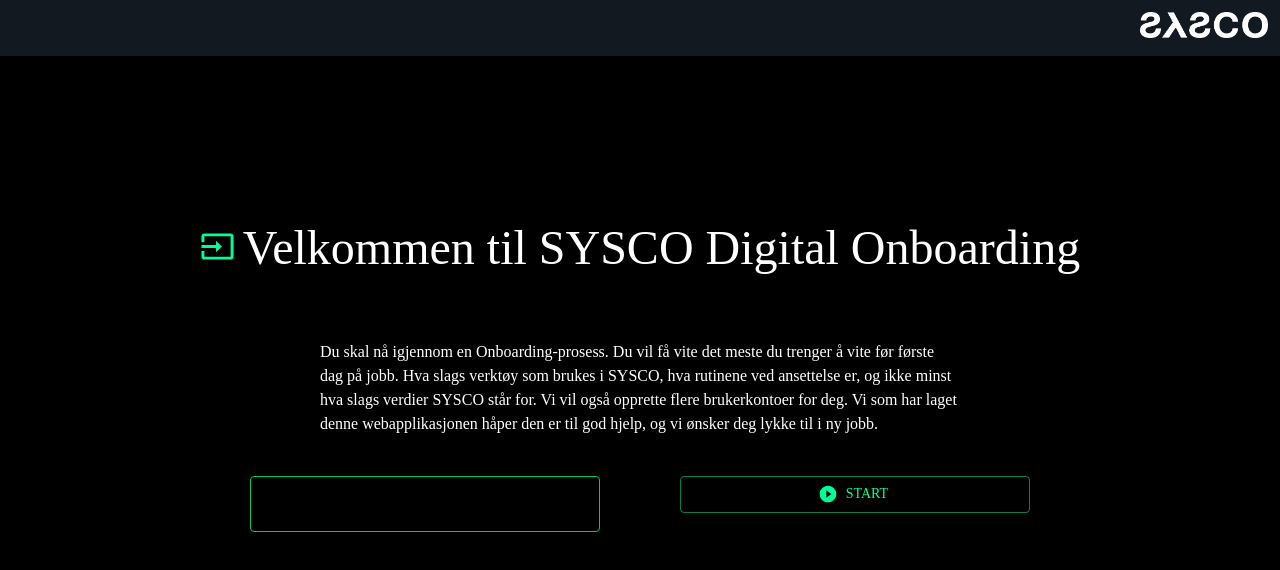
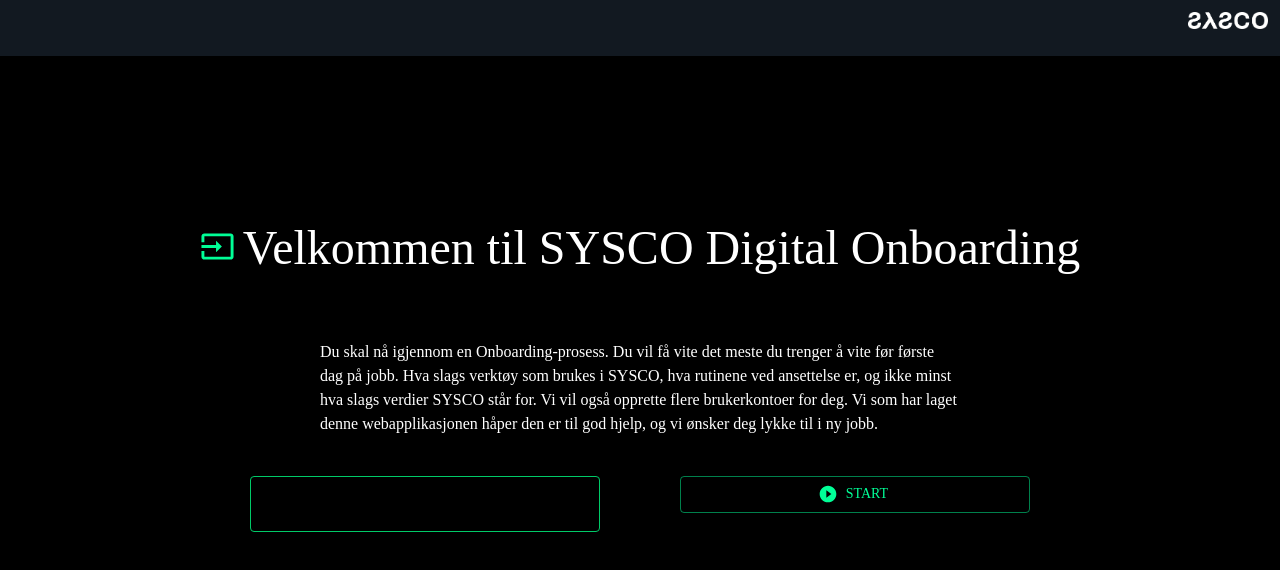
Before and after one commit to VidarErmesjo/SyscoDigitalOnboarding, a React (Create React App) app in the folder client/: page / in a window 1280 px wide. Shown: the top 570 px of the page. Built offline with nearby package versions, Linux system fonts and the light colour scheme.

Commit message:
Torsdag.

```diff
--- a/client/src/App.tsx
+++ b/client/src/App.tsx
@@ -1,6 +1,6 @@
 import React from 'react';
 import {
-	BrowserRouter as Router,
+	BrowserRouter,
 	Switch
 } from 'react-router-dom';
 
@@ -9,13 +9,7 @@ import {
 	Grid,
 	makeStyles,
 	Theme,
-	Typography,
 } from '@material-ui/core';
-
-import {
-	ChevronLeft as LeftIcon,
-	ChevronRight as RightIcon
-} from '@material-ui/icons';
 
 import Feed from './components/Content/Feed';
 import Footer from './components/Footer/Footer';
@@ -34,11 +28,12 @@ const useStyles = makeStyles((theme: Theme) =>
 			backgroundColor: theme.palette.primary.main,
 			width: '100%',
 			height: theme.spacing(7),
-			zIndex: 1,
+			zIndex: 2,
 		},
 		content: {
+			width: 'fit-content',
+			height: 'fit-content',
 			textAlign: 'center',
-			//justifyContent: 'center',
 			zIndex: 0,
 		},
 		footer: {
@@ -52,32 +47,15 @@ const useStyles = makeStyles((theme: Theme) =>
 	}),
 );
 
-export default function App() {
+export default function App(props: any) {
 	const classes = useStyles();
 
 	document.body.style.overflow = 'hidden';	// Deaktiverer scrolling
 
-	/*const [blank, setBlank] = React.useState<undefined | boolean>(undefined);
-	let ratio: undefined | number = undefined;
-	React.useEffect(() => {
-		function handleResize() {
-			ratio = window.innerWidth / window.innerHeight;
-
-			console.log(ratio);
-
-			if(ratio < (3/2) || ratio > 1.78) {
-				setBlank(true);
-			}
-			else {
-				setBlank(false);
-			}
-		}
-		window.onresize = handleResize;
-	})*/
-
 	return (
-		<Router>
+		<BrowserRouter>
 			<Switch>
+				<React.Fragment>
 					<Grid
 						container
 						justify="flex-start"
@@ -106,7 +84,8 @@ export default function App() {
 							<Footer/>
 						</Grid>
 					</Grid>
+				</React.Fragment>
 			</Switch>
-		</Router>
+		</BrowserRouter>
 	);
 }
--- a/client/src/SessionProvider.tsx
+++ b/client/src/SessionProvider.tsx
@@ -6,7 +6,8 @@ type Props = {
     children: React.ReactNode;
 }
 
-export const SessionProvider = ({children}:Props) => {
+export const SessionProvider = (props: Props) => {
+    //const [] = React.useState<Array>()
     const [activeStep, setActiveStep] = React.useState<number>(-1);
     const totalSteps = 7;
     const nextStep = () => setActiveStep((step: number) => step > totalSteps ? step = totalSteps : step + 1);
@@ -16,8 +17,7 @@ export const SessionProvider = ({children}:Props) => {
     const [user, setUser] = React.useState<null | string>(null);
     const signIn = () => {
         setUser(() => "navn.navnesen@sysco.no");
-        nextStep();
-        // Her s
+        setActiveStep(() => 0);
     }
 
     const signOut = () => {
@@ -35,9 +35,5 @@ export const SessionProvider = ({children}:Props) => {
         previousStep,
     }), [user, activeStep]);
 
-    return (
-        <SessionContext.Provider value={value}>
-            {children}
-        </SessionContext.Provider>
-    );
+    return <SessionContext.Provider value={value} {...props}/>
 }
--- a/client/src/components/Content/Feed.tsx
+++ b/client/src/components/Content/Feed.tsx
@@ -94,7 +94,7 @@ export default function Content() {
         if(!user) {
             history.replace("/");
         }
-    },[user]);
+    },[user, history]);
 
     return (
         <React.Fragment>
@@ -108,7 +108,7 @@ export default function Content() {
                 direction="row"
                 >
                 <Grid item xs={1}>
-                    <Fade in={user} timeout={timeout}>
+                    <Fade in={user !== null} timeout={timeout}>
                         <IconButton
                             onClick={previousStep}
                             disabled={activeStep < 1 ? true : false}
@@ -129,7 +129,7 @@ export default function Content() {
                     <Redirect to={getActiveStep(activeStep)}/>
                 </Grid>
                 <Grid item xs={1}>
-                    <Fade in={user} timeout={timeout}>
+                    <Fade in={user !== null} timeout={timeout}>
                         <IconButton
                             onClick={nextStep}
                             disabled={activeStep > totalSteps - 1 ? true : false}
--- a/client/src/components/Content/Progress.tsx
+++ b/client/src/components/Content/Progress.tsx
@@ -3,7 +3,6 @@ import clsx from 'clsx';
 
 import {
     createStyles,
-    Fade,
     Step,
     StepConnector,
     StepIconProps,
@@ -24,6 +23,7 @@ import { SessionContext } from '../../SessionProvider';
 const CustomConnector = withStyles(theme => ({
     alternativeLabel: {
         top: 20,
+        width: 'auto',
     },
     active: {
         '& $line': {
@@ -32,20 +32,21 @@ const CustomConnector = withStyles(theme => ({
     },
     completed: {
         '& $line': {
-            backgroundColor: theme.palette.text.primary,
+            backgroundColor: theme.palette.secondary.main,
         },
     },
     line: {
         height: 3,
         border: 0,
         backgroundColor: theme.palette.text.primary,
+        transition: '1s',
     },
 }))(StepConnector);
 
 const useStyles = makeStyles((theme: Theme) =>
     createStyles({
         root: {
-            backgroundColor: theme.palette.primary.light,
+            backgroundColor: theme.palette.primary.main,
             zIndex: 1,
             color: theme.palette.text.secondary,
             width: 40,
@@ -56,7 +57,7 @@ const useStyles = makeStyles((theme: Theme) =>
             border: '0.5em',
             justifyContent: 'center',
             alignItems: 'center',
-            transition: '1s',
+            transition: '2s',
         },
         active: {
             backgroundColor: theme.palette.text.secondary,
@@ -85,18 +86,17 @@ function getStepNames() {
     );
 };
 
-function CustomStepIcon(props: StepIconProps) {
-    const { active, completed } = props;
+function CustomStepIcon({active, completed}: StepIconProps) {
     const classes = useStyles();
 
     return (
         <div className={clsx(classes.root, {[classes.active]: active, [classes.completed]: completed,})}>
-            {props.completed === true ? <CheckIcon fontSize="large"/> : null }
+            {completed && <CheckIcon fontSize="large" style={{ transition: '1s'}}/>}
         </div>
     );
-}
+};
 
-export default function SessionProgress({...rest}) {
+export default function SessionProgress(props: any) {
     const classes = useStyles();
     const steps = getStepNames();
     const { activeStep } = React.useContext(SessionContext);
@@ -108,7 +108,7 @@ export default function SessionProgress({...rest}) {
                 activeStep={activeStep}
                 connector={<CustomConnector/>}
                 className={classes.stepper}
-                {...rest}
+                {...props}
                 >
                 {steps.map((label) => (
                     <Step key={label}>
--- a/client/src/components/Footer/Footer.tsx
+++ b/client/src/components/Footer/Footer.tsx
@@ -6,16 +6,16 @@ import {
 import { SessionContext } from '../../SessionProvider';
 import Progress from '../Content/Progress';
 
-export default function Footer() {
+export default function Footer(props: any) {
     const { user } = React.useContext(SessionContext);
 
     return (
         <React.Fragment>
             <Fade
-                in={user}
+                in={user !== null}
                 timeout={1000}
                 >
-                <Progress/>
+                <Progress {...props}/>
             </Fade>
         </React.Fragment>
     );
--- a/client/src/components/Header/Header.tsx
+++ b/client/src/components/Header/Header.tsx
@@ -3,7 +3,6 @@ import {
 	Box,
 	createStyles,
 	Fade,
-	Grid,
 	IconButton,
 	makeStyles,
 	useTheme,
@@ -32,18 +31,21 @@ const CustomTooltip = withStyles((theme: Theme) => ({
 const useStyles = makeStyles((theme: Theme) =>
 	createStyles({
 		icon: {
-			maxHeight: 'fill-available',
+			//maxHeight: 'fill-available',
+			//marginTop: theme.spacing(0.05),
+			//marginLeft: theme.spacing(0.05),
 		},
 		logo: {
-			width: window.innerWidth * 0.1,
-			height: 361 * window.innerWidth / 1745 * 0.1,
+			width: window.screen.availWidth * 0.1,
+			height: (361 * window.screen.availWidth / 1745) * 0.1,
 			maxHeight: 'fill-available',
 			marginTop: theme.spacing(1.5),
 			marginRight: theme.spacing(1.5),
 		},
     })
 );
-export default function Header() {
+
+export default function Header(props: any) {
 	const { user, signOut } = React.useContext(SessionContext);
 	const classes = useStyles();
 	const theme = useTheme();
@@ -52,31 +54,42 @@ export default function Header() {
 	return (
 		<React.Fragment>
 			<Fade
-				in={user}
+				in={user !== null}
 				timeout={timeout}
+				{...props}
 				>
 				<Box
 					position="absolute"
-					textAlign="left"
+					top={0}
+					left={0}
 					marginLeft={theme.spacing(0.05)}
 					marginTop={theme.spacing(0.05)}
+					{...props}
 					>
 					<CustomTooltip
 						title={
 							<React.Fragment>
-								<Typography variant="caption">Start ny Onboarding</Typography>
-							</React.Fragment>
+								<Typography variant="caption">Avslutt Onboarding</Typography>
+						 	</React.Fragment>
 						}
+						{...props}
 						>
 						<IconButton onClick={signOut} className={classes.icon}>
 							<AccountCircleIcon color="secondary"/>
 						</IconButton>
 					</CustomTooltip>
+					<Typography variant="caption" color="textPrimary">{user}</Typography>
 				</Box>
 			</Fade>
-			<Fade in={true} timeout={timeout}>
+			<Fade
+				in={true}
+				timeout={timeout*3}
+				{...props}
+				>
 				<Box
-					textAlign="right"
+					position="absolute"
+					top={0}
+					right={0}
 					>
 					<img src={logo} alt="SYSCO logo" className={classes.logo}/>
 				</Box>
```
Lines whose indentation alone changed are shown as unchanged.
